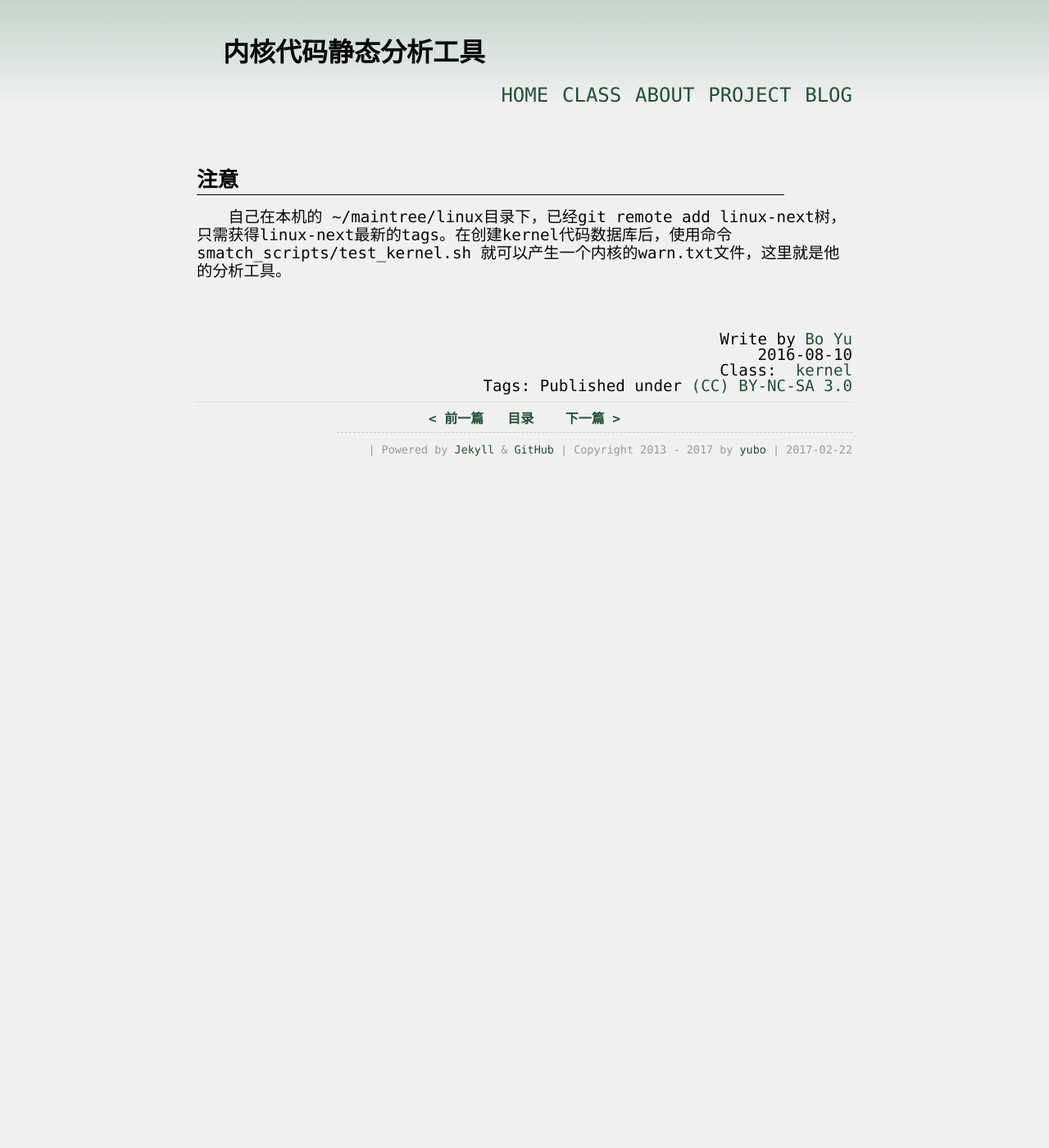
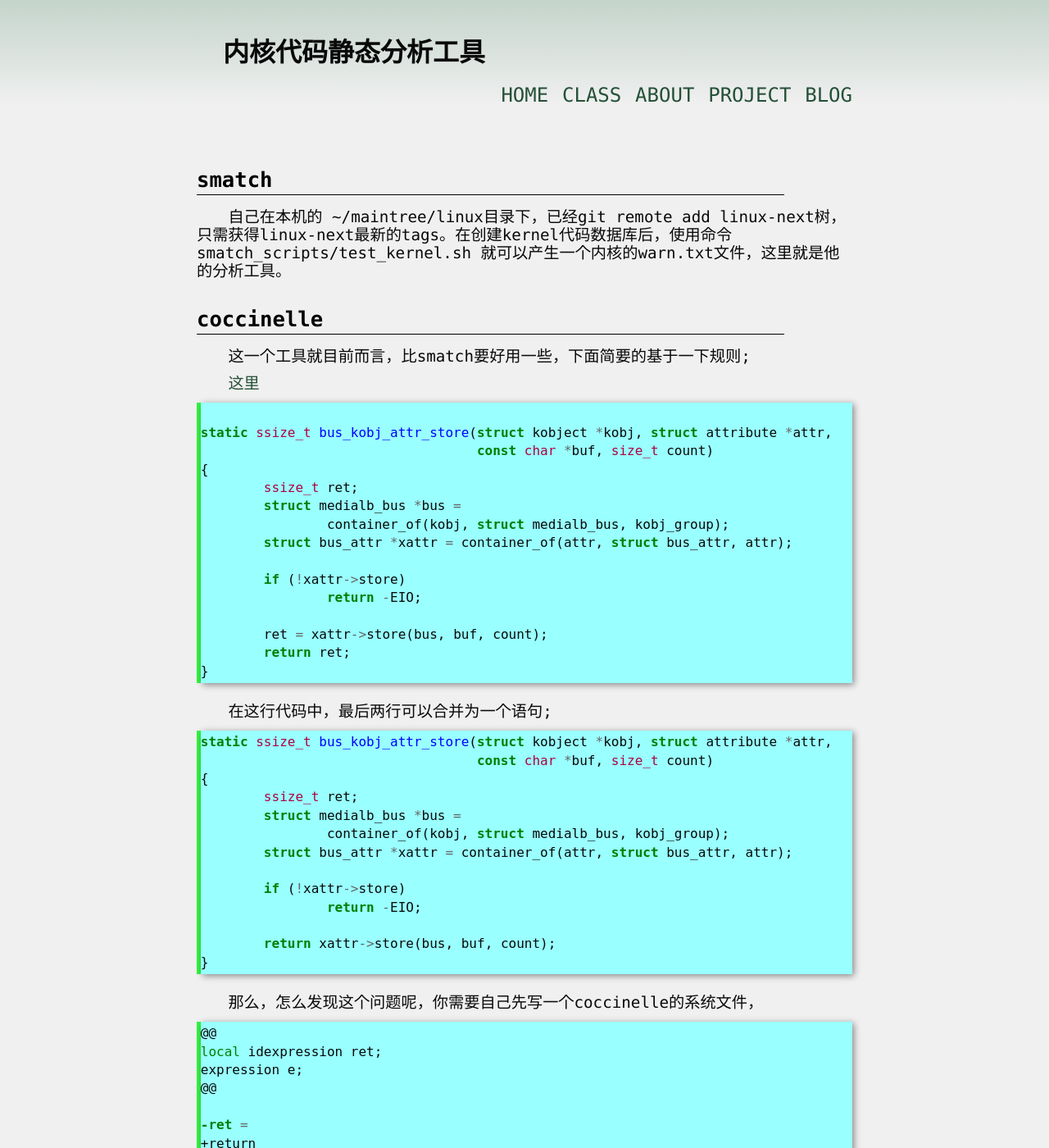
Before and after one commit to yuzibo/yuzibo.github.io, a Jekyll site: the page built from _posts/2016-08-10-linux_kernel_static_analyise.md, in a window 1280 px wide and 1400 px high. Shown: the whole window at 82% size. Built offline with Jekyll 4.4.1, drawn with Linux system fonts in a browser that asks for light colours; comment, search, counter and statistics services are not loaded; some of the changed text lies outside the part shown.

Commit message:
add coccinlle

````diff
--- a/_posts/2016-08-10-linux_kernel_static_analyise.md
+++ b/_posts/2016-08-10-linux_kernel_static_analyise.md
@@ -4,6 +4,81 @@
 category: kernel
 ---
 
-# 注意
+# smatch
 
 自己在本机的 ~/maintree/linux目录下，已经git remote add linux-next树，只需获得linux-next最新的tags。在创建kernel代码数据库后，使用命令smatch_scripts/test_kernel.sh 就可以产生一个内核的warn.txt文件，这里就是他的分析工具。
+
+# coccinelle
+
+这一个工具就目前而言，比smatch要好用一些，下面简要的基于一下规则;
+
+[这里](https://kernelnewbies.org/JuliaLawall)
+
+```c
+
+static ssize_t bus_kobj_attr_store(struct kobject *kobj, struct attribute *attr,
+                                   const char *buf, size_t count)
+{
+        ssize_t ret;
+        struct medialb_bus *bus =
+                container_of(kobj, struct medialb_bus, kobj_group);
+        struct bus_attr *xattr = container_of(attr, struct bus_attr, attr);
+
+        if (!xattr->store)
+                return -EIO;
+
+        ret = xattr->store(bus, buf, count);
+        return ret;
+}
+```
+
+在这行代码中，最后两行可以合并为一个语句;
+
+```c
+static ssize_t bus_kobj_attr_store(struct kobject *kobj, struct attribute *attr,
+                                   const char *buf, size_t count)
+{
+        ssize_t ret;
+        struct medialb_bus *bus =
+                container_of(kobj, struct medialb_bus, kobj_group);
+        struct bus_attr *xattr = container_of(attr, struct bus_attr, attr);
+
+        if (!xattr->store)
+                return -EIO;
+
+        return xattr->store(bus, buf, count);
+}
+```
+
+那么，怎么发现这个问题呢，你需要自己先写一个coccinelle的系统文件，
+
+```bash
+@@
+local idexpression ret;
+expression e;
+@@
+
+-ret =
++return
+     e;
+-return ret;
+```
+
+1. 保存为 ret.cocci
+
+2. 下载staging-testing
+
+3. 在对行的目录下运行这个脚本
+
+最后一部就是
+
+
+```bash
+spatch --sp-file ret.cocci --no-includes --dir /home/yubo/maintree/staging/drivers/staging > ret.out
+```
+
+当然，前提是要安装coccinelle这个软件，可以通过发行版的包安装命令。也就是说，当执行完上面的命令，所有的毛病就会输出到ret.out这个文件。
+
+perfect!!!
+
+说的简单些，这个工具的最难之处就是.cocci的编写，当你有自己的想法并实现时，别忘了给[coccinelle](https://github.com/coccinelle/coccinelle)提交你的系统文件。
````
